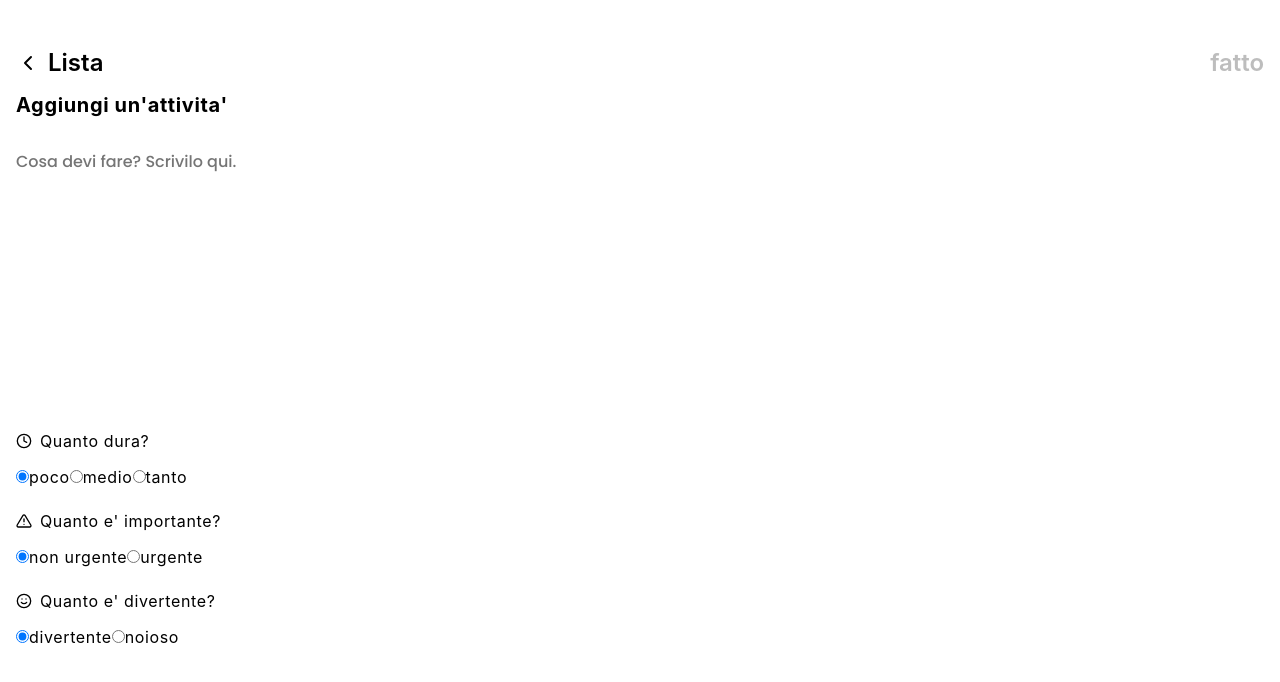
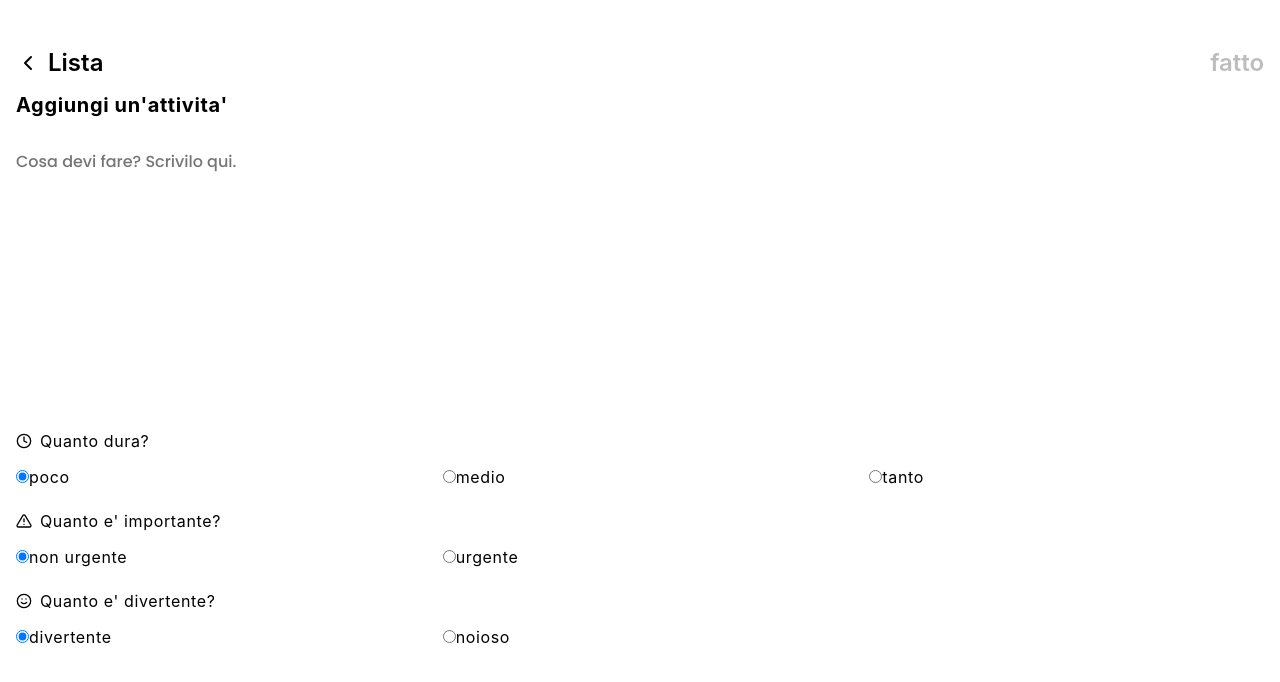
Before and after one commit to MarcoMaz/renato-do-list, a React (Create React App) app: page /add-edit in a window 1280 px wide. Shown: the top 682 px of the page. Built offline with nearby package versions, Linux system fonts and the light colour scheme.

Commit message:
feat( choice radio wrapper ): fix structure and naming

```diff
--- a/src/components/Fun.tsx
+++ b/src/components/Fun.tsx
@@ -24,6 +24,7 @@ const Fun: FunctionComponent<FunProps> = ({ className, fun, setFun }) => {
         funIcon
         label={headlineLabel}
       />
+      <div className="AddEditTask__choice-radio-wrapper">
         {options.map(({ label, id }, index) => {
           const handleChange = (e: { target: { value: string } }) => {
             e.target.value === options[0].label
@@ -43,6 +44,7 @@ const Fun: FunctionComponent<FunProps> = ({ className, fun, setFun }) => {
           );
         })}
       </div>
+    </div>
   );
 };
 
--- a/src/components/Speed.tsx
+++ b/src/components/Speed.tsx
@@ -27,6 +27,7 @@ const Speed: FunctionComponent<SpeedProps> = ({
         speedIcon
         label={headlineLabel}
       />
+      <div className="AddEditTask__choice-radio-wrapper">
         {options.map(({ label, id }, index) => {
           const handleChange = (e: { target: { value: string } }) => {
             if (e.target.value === options[0].label) {
@@ -50,6 +51,7 @@ const Speed: FunctionComponent<SpeedProps> = ({
           );
         })}
       </div>
+    </div>
   );
 };
 
--- a/src/components/Urgency.tsx
+++ b/src/components/Urgency.tsx
@@ -28,6 +28,7 @@ const Urgency: FunctionComponent<UrgencyProps> = ({
         urgencyIcon
         label={headlineLabel}
       />
+      <div className="AddEditTask__choice-radio-wrapper">
         {options.map(({ label, id }, index) => {
           const handleChange = (e: { target: { value: string } }) => {
             e.target.value === options[0].label
@@ -47,6 +48,7 @@ const Urgency: FunctionComponent<UrgencyProps> = ({
           );
         })}
       </div>
+    </div>
   );
 };
 
--- a/src/styles/basics.scss
+++ b/src/styles/basics.scss
@@ -345,3 +345,10 @@ figure {
     }
   }
 }
+
+.AddEditTask__choice-radio-wrapper {
+  display: grid;
+  gap: 2rem;
+  grid-template-columns: repeat(3, 1fr);
+  width: 100%;
+}
```
Lines whose indentation alone changed are shown as unchanged.
